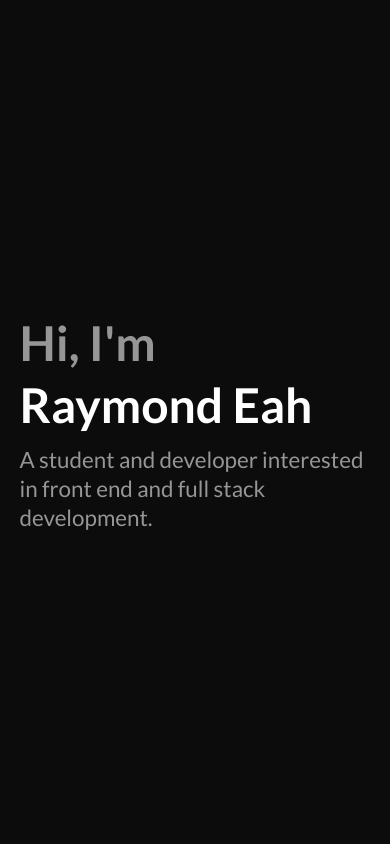
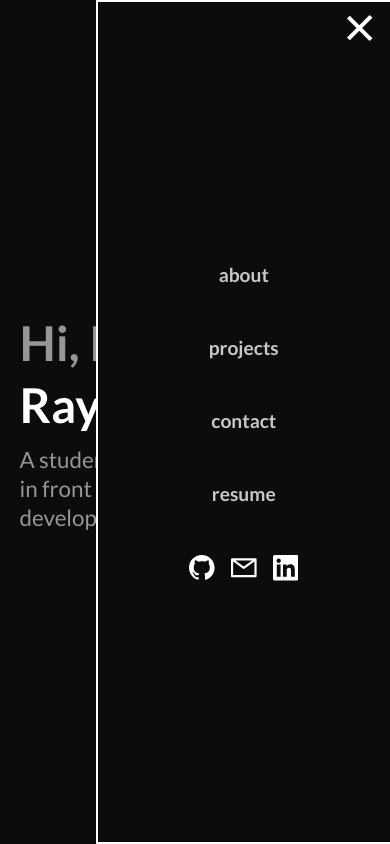
Before and after one commit to raymondeah/raymondeah.github.io, a Svelte app: page / in a window 390 px wide. Shown: the top 844 px of the page. Built offline with nearby package versions, Linux system fonts and the light colour scheme.

Commit message:
adds responsive navbar

```diff
--- a/public/global.css
+++ b/public/global.css
@@ -10,6 +10,7 @@ html, body {
 	scroll-behavior: smooth;
 	line-height: 1.3;
 	/* font-size: 1.2rem; */
+	overflow-x: hidden;
 }
 
 body {
--- a/src/components/Landing.svelte
+++ b/src/components/Landing.svelte
@@ -1,14 +1,52 @@
 <script>
-    import Hamburger from './icons/Hamburger.svelte'
+    import Email from "./icons/Email.svelte";
+    import Github from "./icons/Github.svelte";
+    import LinkedIn from "./icons/LinkedIn.svelte";
+
+    let active = true;
+    let toggle = true
+    function handleClick() {
+        active = !active
+        toggle = !toggle
+    }
 </script>
 
 <section>
-    <div class="nav">
-        <a href="#about">about</a>
-        <a href="#projects">projects</a>
-        <a href="#contact">contact</a>
-        <a href="Eah_Raymond.pdf" target="_blank">resume</a>
-    </div>
+    <header>
+        <nav>
+            <ul class:active class="nav-links">
+                <li><a on:click={handleClick} href="#about">about</a></li>
+                <li><a on:click={handleClick} href="#projects">projects</a></li>
+                <li><a on:click={handleClick} href="#contact">contact</a></li>
+                <li><a on:click={handleClick} href="Eah_Raymond.pdf">resume</a></li>
+                <li>
+                    <div class="socials">
+                        <a on:click={handleClick} href="https://github.com/raymondeah" target="_blank">
+                            <div class="icon">
+                                <Github />
+                            </div>
+                        </a>
+                        <a on:click={handleClick} href="mailto:eah.r@northeastern.edu" target="_blank">
+                            <div class="icon">
+                                <Email />
+                            </div>
+                        </a>
+                        <a on:click={handleClick} href="https://linkedin.com/in/raymondeah" target="_blank">
+                            <div class="icon li">
+                                <LinkedIn />
+                            </div>
+                        </a>
+                    </div>
+                </li>
+            </ul>
+
+            <div on:click={handleClick} class:toggle class="burger">
+                <div class="line-1"></div>
+                <div class="line-2"></div>
+                <div class="line-3"></div>
+            </div>
+        </nav>
+    </header>
 
     <div class="landing">
         <div class="temp">
@@ -17,10 +55,6 @@
             <p class="small">A student and developer interested in front end and full stack development.</p>
         </div>
     </div>
-
-    <!-- <a href="#about" class="caret-container">
-        <Caret />
-    </a> -->
 </section>
 
 <style>
@@ -29,12 +63,12 @@
         height: 100%;
         background-color: rgb(12, 12, 12);
         color:white;
+        position: relative;
         user-select: none;
     }
 
     a {
         text-decoration: none;
-        /* color: white; */
         color: rgb(200, 200, 200);
         font-weight: 600;
     }
@@ -58,63 +92,124 @@
         font-size: 1.4rem;
         margin-top: 0.5rem;
         color: rgb(150, 150, 150);
-        /* border: 2px solid red; */
-        /* width: 75%; */
     }
 
     .intro {
         color: rgb(150, 150, 150);
     }
 
-    .name {
-        color: white;
+    nav {
+        height: 5rem;
+        display: flex;
+        justify-content: right;
     }
 
-    .nav {
-        display: none;
+    .nav-links {
+        width: 75%;
+        height: calc(100% - 4px);
+        background-color: rgb(12, 12, 12);
+        position: absolute;
+        right: 0;
+        top: 0;
+        display: flex;
+        flex-direction: column;
+        justify-content: center;
+        align-items: center;
+        gap: 3rem;
+        font-size: 1.2rem;
+        font-weight: 600;
+        transform: translateX(100%);
+        transition: transform 0.4s ease-in;
+        border: 2px solid white;
+        border-right: none;
     }
 
-    @media (min-width: 480px) {
-        .nav {
+    .active {
+        transform: translateX(0%);
+    }
+
+    .nav-links li {
+        list-style: none;
+    }
+
+    .socials {
+        display: flex;
+        justify-content: center;
+        align-items: center;
+        gap: 1rem;
+        height: 1.6rem;
+    }
+
+    .icon {
+        display: flex;
+        justify-content: center;
+        align-items: center;
+        width: 1.6rem;
+        height: 1.6rem;
+        fill: white;
+    }
+
+    .burger {
+        display: block;
+        cursor: pointer;
+        padding: 0.5rem;
+    }
+
+    .burger div {
+        width: 32px;
+        width: 2rem;
+        height: 4px;
+        margin: 7px;
+        background-color: white;
+        transition: all 0.3s ease;
+    }
+
+    @media (min-width: 768px) {
+        .nav-links {
+            width: initial;
             height: 5rem;
-            display: flex;
-            justify-content: right;
-            align-items: center;
-            font-size: 1.1rem;
-            gap: 2.5rem;
-            margin-right: 2.5rem;
+            flex-direction: row;
+            transform: translateX(0%);
+            transition: none;
+            border: none;
+        }
+
+        .nav-links .socials {
+            display: none;
+        }
+
+        .burger {
+            display: none;
         }
     }
 
+    .toggle .line-1 {
+        transform: rotate(-45deg) translate(-7px, 8px);
+    }
+    .toggle .line-2 {
+        opacity: 0;
+    }
+    .toggle .line-3 {
+        transform: rotate(45deg) translate(-7px, -8px);
+    }
+
     .landing {
-        /* border: 2px solid red; */
         display: flex;
         flex-direction: column;
         justify-content: center;
         align-items: left;
         margin: 0 auto;
-        /* gap: 2rem; */
         width: 90%;
-        height: 100%
-        /* border: 5px solid red; */
+        height: calc(100% - 10rem);
     }
 
     @media (min-width: 480px) {
         .landing {
-            /* border: 2px solid red; */
             width: calc(100% - 2rem);
             height: calc(100% - 9rem);
-            /* margin: 0 1rem; */
-            /* padding-bottom: 0rem; */
             display: flex;
             justify-content: center;
             align-items: center;
         }
     }
-
-    /* @media (min-width: 1024px) {
-	    .landing {
-	        gap: 4rem;
-	    }
-    } */
 </style>
```
Also changed, not shown: public/build/bundle.css, public/build/bundle.js, 1 other file (tests, documents, lock files or other folders).
